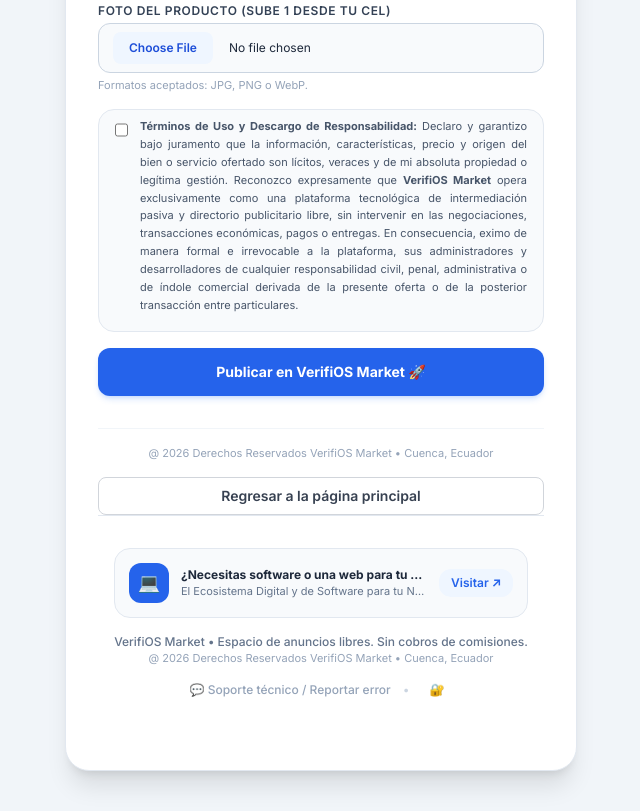
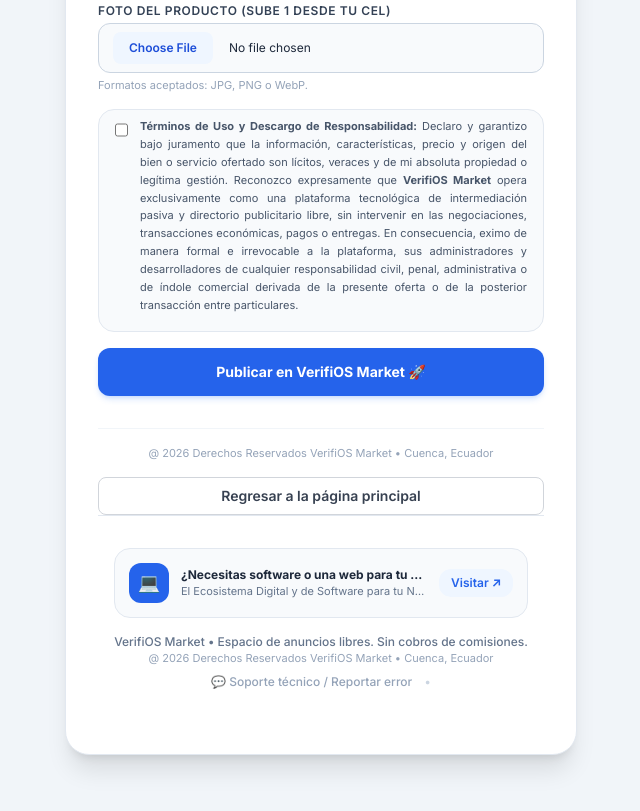
Before and after one commit to gabriel2507to/verifios-market, a plain HTML site: page publicar.html in a window 1280 px wide. Shown: the part 1013-1824 px from the top of the page, without its empty margins (319-959 px from the left). Drawn offline with nearby package versions, Linux system fonts and the light colour scheme.

Commit message:
publicar.html

```diff
--- a/publicar.html
+++ b/publicar.html
@@ -128,7 +128,7 @@
                     💬 Soporte técnico / Reportar error
                 </a>
                 <span class="text-slate-300">•</span>
-                <a href="admin.html" class="text-xs text-slate-300 hover:text-slate-600 transition p-2 inline-block" title="Panel de Administración">🔐</a>
+
             </div>
         </div>
 
```
